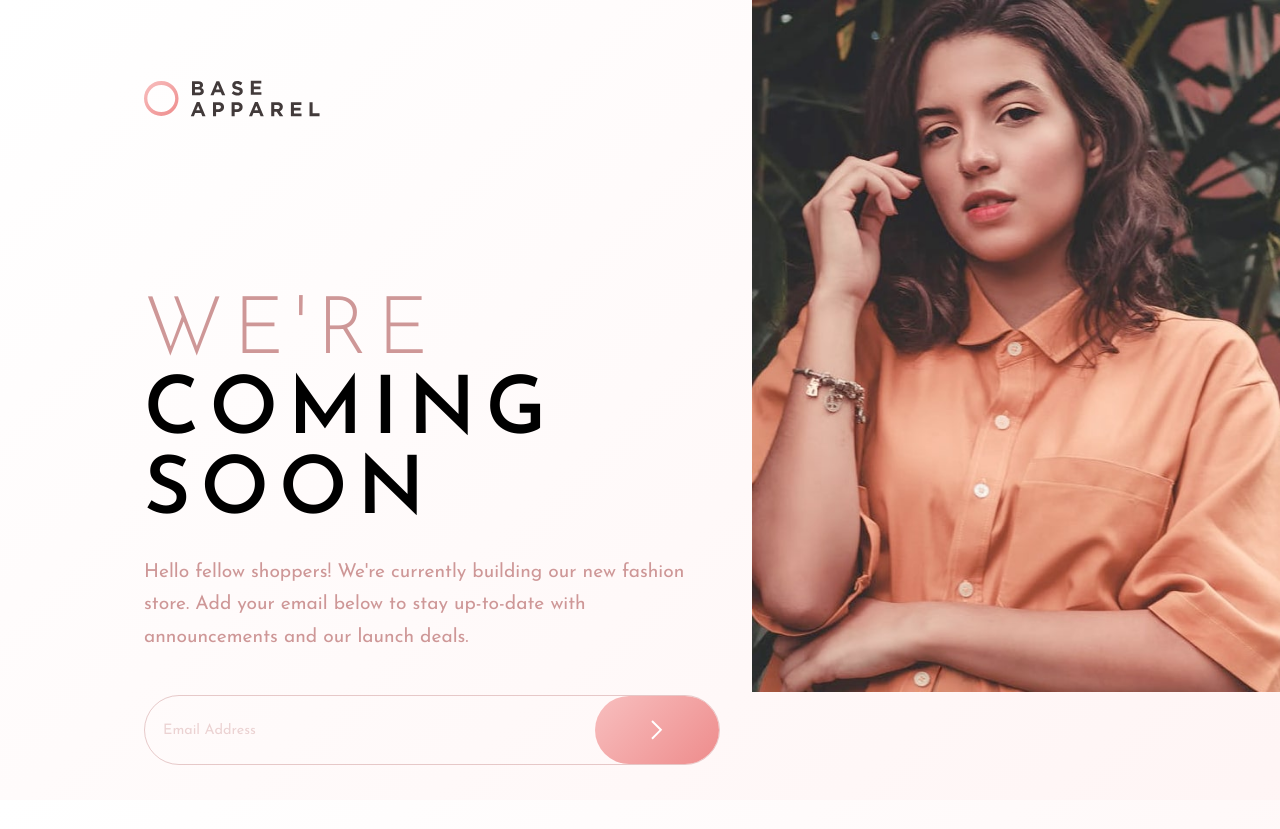
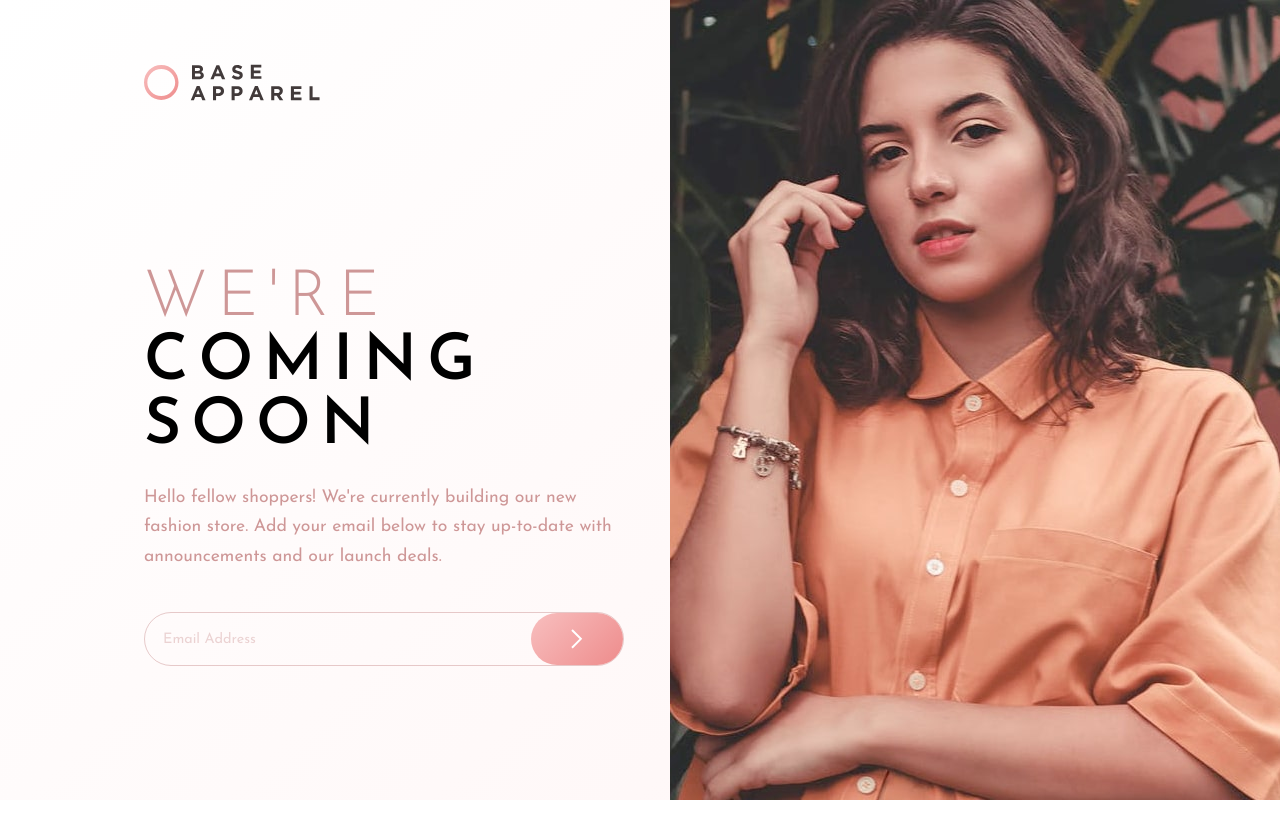
Before and after one commit to Liam-McLeod/FrontendMentor-Base-Apparel, a plain HTML site: page index.html in a window 1280 px wide. After the commit the page ends 800 px from the top, so only its background shows below. Drawn offline with Linux system fonts and the light colour scheme.

Commit message:
Update Design

```diff
--- a/style.css
+++ b/style.css
@@ -50,7 +50,7 @@ body {
     text-align: center;
     display:grid;
     gap: 1rem;
-    max-width: 40rem;
+    max-width: 34rem;
 }
 
 .title {
@@ -110,7 +110,7 @@ body {
 
     .logo {
         margin-left: 7rem;
-        margin-top: 3rem;
+        margin-top: 2rem;
         width: 15rem;
     }
 
@@ -124,20 +124,19 @@ body {
         align-content: start;
         text-align: left;
         margin-left: 7rem;
-        margin-top: 5rem;
         gap: 1.5rem;
     }
 
     .title {
-        font-size:5rem;
+        font-size:4rem;
     }
 
     .desc {
-        font-size: 1.2rem;
+        font-size: 1.1rem;
     }
 
     .submit-btn {
-        padding: 1.5rem 3.5rem;
+        padding: 1rem 2.5rem;
         border-radius: 5rem;
     }
 }
```
